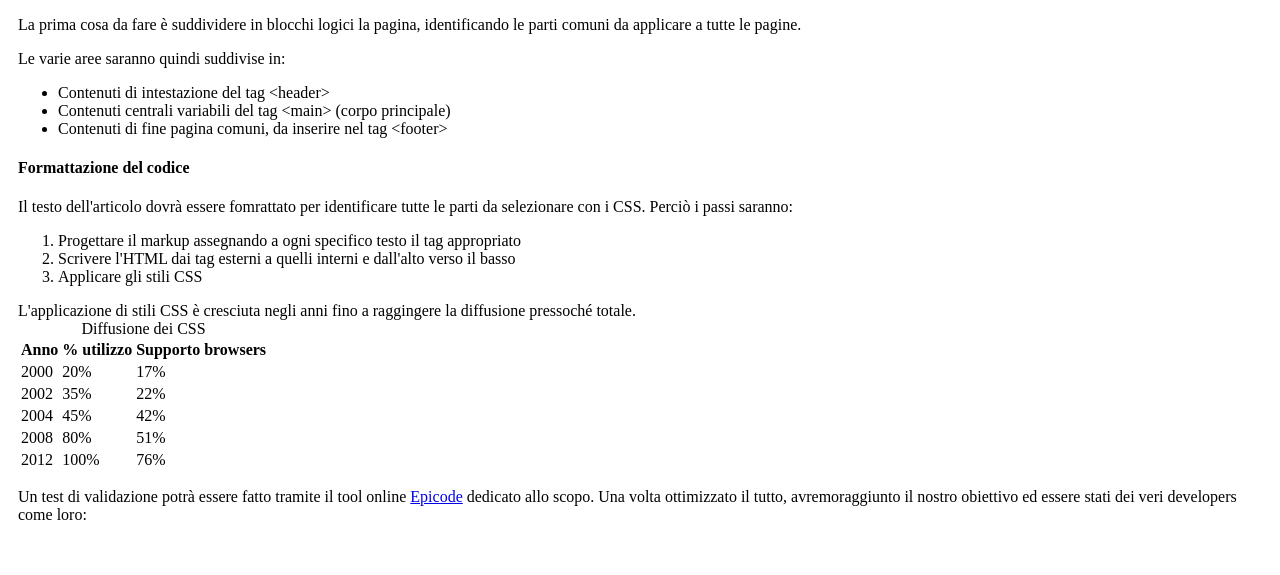
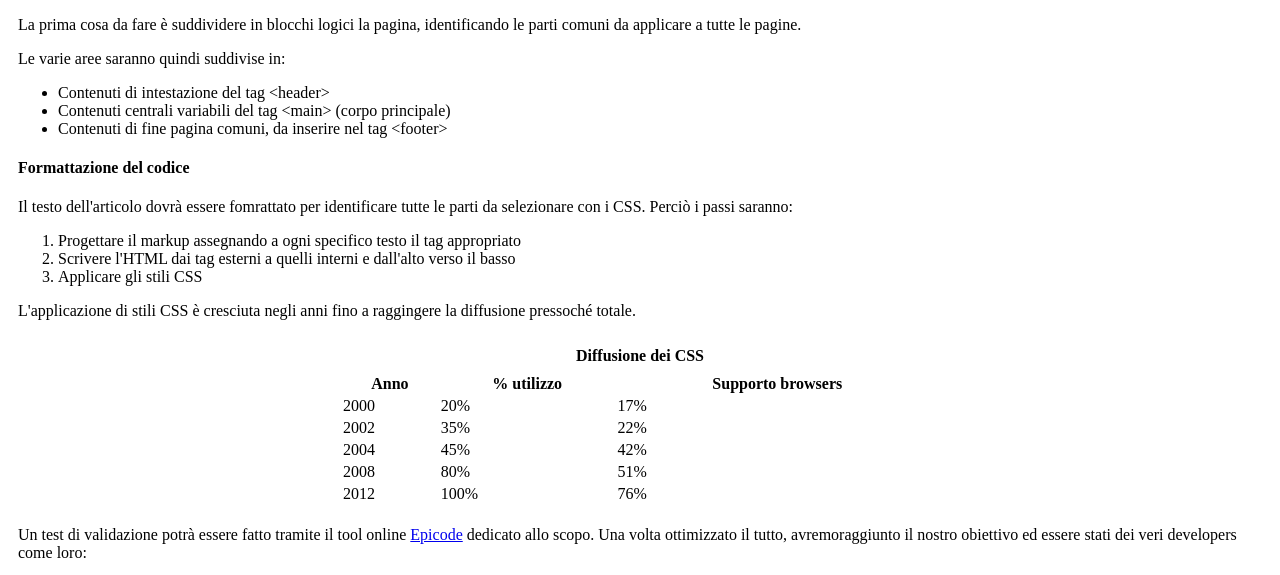
Before and after one commit to ZairaStra/M1S1G2_esercitazione, a plain HTML site: page index.html in a window 1280 px wide. Shown: the part 286-861 px from the top of the page. Drawn offline with Linux system fonts and the light colour scheme; grey boxes are pictures that could not be loaded.

Commit message:
table_style

```diff
--- a/style.css
+++ b/style.css
@@ -24,3 +24,13 @@ header {
 main {
   margin: 10px;
 }
+
+caption {
+  margin: 7px;
+  font-weight: bold;
+}
+table {
+  margin: 20px;
+  width: 600px;
+  margin-inline: auto;
+}
```
